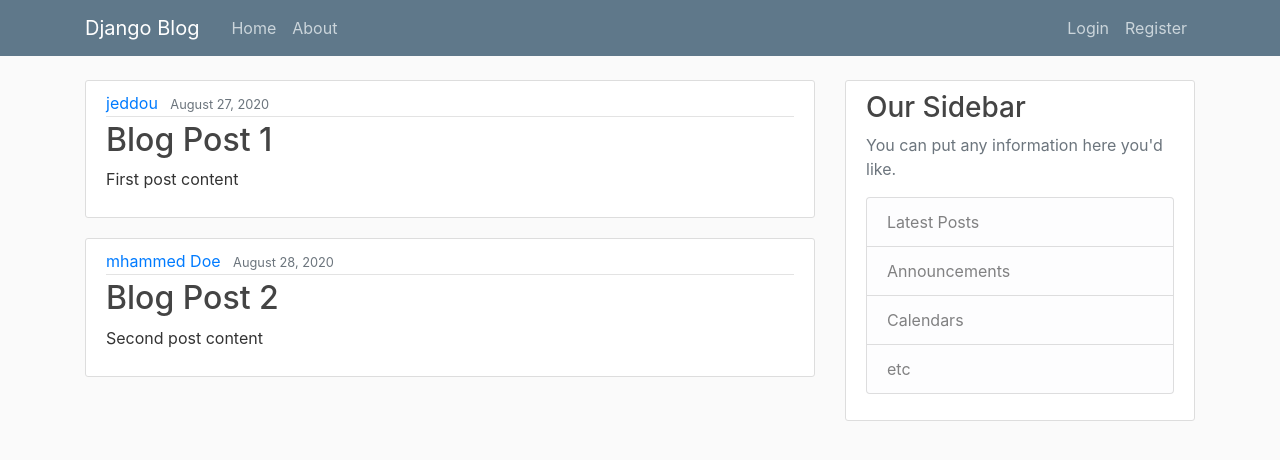
After one commit to mhammed2020/Blogs-and-Personal-Info, a Django app: page / in a window 1280 px wide. The commit adds this page. Shown: the top 460 px of the page. Run offline with Django 3.2, Linux system fonts and the light colour scheme; some libraries are stand-ins or nearby versions.

Commit message:
Analyse and build  MVT pattern

```diff
--- /dev/null
+++ b/blog/static/blog/main.css
@@ -0,0 +1,84 @@
+body {
+    background: #fafafa;
+    color: #333333;
+    margin-top: 5rem;
+  }
+
+  h1, h2, h3, h4, h5, h6 {
+    color: #444444;
+  }
+
+  ul {
+    margin: 0;
+  }
+
+  .bg-steel {
+    background-color: #5f788a;
+  }
+
+  .site-header .navbar-nav .nav-link {
+    color: #cbd5db;
+  }
+
+  .site-header .navbar-nav .nav-link:hover {
+    color: #ffffff;
+  }
+
+  .site-header .navbar-nav .nav-link.active {
+    font-weight: 500;
+  }
+
+  .content-section {
+    background: #ffffff;
+    padding: 10px 20px;
+    border: 1px solid #dddddd;
+    border-radius: 3px;
+    margin-bottom: 20px;
+  }
+
+  .article-title {
+    color: #444444;
+  }
+
+  a.article-title:hover {
+    color: #428bca;
+    text-decoration: none;
+  }
+
+  .article-content {
+    white-space: pre-line;
+  }
+
+  .article-img {
+    height: 65px;
+    width: 65px;
+    margin-right: 16px;
+  }
+
+  .article-metadata {
+    padding-bottom: 1px;
+    margin-bottom: 4px;
+    border-bottom: 1px solid #e3e3e3
+  }
+
+  .article-metadata a:hover {
+    color: #333;
+    text-decoration: none;
+  }
+
+  .article-svg {
+    width: 25px;
+    height: 25px;
+    vertical-align: middle;
+  }
+
+  .account-img {
+    height: 125px;
+    width: 125px;
+    margin-right: 20px;
+    margin-bottom: 16px;
+  }
+
+  .account-heading {
+    font-size: 2.5rem;
+  }
--- a/blog/templates/blog/about.html
+++ b/blog/templates/blog/about.html
@@ -1 +1,4 @@
-<h1> about </h1>
+{% extends "blog/base.html" %}
+{% block content %}
+    <h1>About Page</h1>
+{% endblock content %}
--- /dev/null
+++ b/blog/templates/blog/base.html
@@ -0,0 +1,70 @@
+{% load static %}
+<!DOCTYPE html>
+<html>
+<head>
+
+    <!-- Required meta tags -->
+    <meta charset="utf-8">
+    <meta name="viewport" content="width=device-width, initial-scale=1, shrink-to-fit=no">
+
+    <!-- Bootstrap CSS -->
+    <link rel="stylesheet" href="https://maxcdn.bootstrapcdn.com/bootstrap/4.0.0/css/bootstrap.min.css" integrity="sha384-Gn5384xqQ1aoWXA+058RXPxPg6fy4IWvTNh0E263XmFcJlSAwiGgFAW/dAiS6JXm" crossorigin="anonymous">
+
+    <link rel="stylesheet" type="text/css" href="{% static 'blog/main.css' %}">
+
+    {% if title %}
+        <title>Django Blog - {{ title }}</title>
+    {% else %}
+        <title>Django Blog</title>
+    {% endif %}
+</head>
+<body>
+    <header class="site-header">
+      <nav class="navbar navbar-expand-md navbar-dark bg-steel fixed-top">
+        <div class="container">
+          <a class="navbar-brand mr-4" href="{% url 'blog-home' %}">Django Blog</a>
+          <button class="navbar-toggler" type="button" data-toggle="collapse" data-target="#navbarToggle" aria-controls="navbarToggle" aria-expanded="false" aria-label="Toggle navigation">
+          <span class="navbar-toggler-icon"></span>
+          </button>
+          <div class="collapse navbar-collapse" id="navbarToggle">
+            <div class="navbar-nav mr-auto">
+              <a class="nav-item nav-link" href="{% url 'blog-home' %}">Home</a>
+              <a class="nav-item nav-link" href="{% url 'blog-about' %}">About</a>
+            </div>
+            <!-- Navbar Right Side -->
+            <div class="navbar-nav">
+              <a class="nav-item nav-link" href="#">Login</a>
+              <a class="nav-item nav-link" href="#">Register</a>
+            </div>
+          </div>
+        </div>
+      </nav>
+    </header>
+    <main role="main" class="container">
+      <div class="row">
+        <div class="col-md-8">
+          {% block content %}{% endblock %}
+        </div>
+        <div class="col-md-4">
+          <div class="content-section">
+            <h3>Our Sidebar</h3>
+            <p class='text-muted'>You can put any information here you'd like.
+              <ul class="list-group">
+                <li class="list-group-item list-group-item-light">Latest Posts</li>
+                <li class="list-group-item list-group-item-light">Announcements</li>
+                <li class="list-group-item list-group-item-light">Calendars</li>
+                <li class="list-group-item list-group-item-light">etc</li>
+              </ul>
+            </p>
+          </div>
+        </div>
+      </div>
+    </main>
+
+    <!-- Optional JavaScript -->
+    <!-- jQuery first, then Popper.js, then Bootstrap JS -->
+    <script src="https://code.jquery.com/jquery-3.2.1.slim.min.js" integrity="sha384-KJ3o2DKtIkvYIK3UENzmM7KCkRr/rE9/Qpg6aAZGJwFDMVNA/GpGFF93hXpG5KkN" crossorigin="anonymous"></script>
+    <script src="https://cdnjs.cloudflare.com/ajax/libs/popper.js/1.12.9/umd/popper.min.js" integrity="sha384-ApNbgh9B+Y1QKtv3Rn7W3mgPxhU9K/ScQsAP7hUibX39j7fakFPskvXusvfa0b4Q" crossorigin="anonymous"></script>
+    <script src="https://maxcdn.bootstrapcdn.com/bootstrap/4.0.0/js/bootstrap.min.js" integrity="sha384-JZR6Spejh4U02d8jOt6vLEHfe/JQGiRRSQQxSfFWpi1MquVdAyjUar5+76PVCmYl" crossorigin="anonymous"></script>
+</body>
+</html>
--- a/blog/templates/blog/home.html
+++ b/blog/templates/blog/home.html
@@ -1 +1,15 @@
-<h1> home </h1>
+{% extends "blog/base.html" %}
+{% block content %}
+    {% for post in posts %}
+        <article class="media content-section">
+          <div class="media-body">
+            <div class="article-metadata">
+              <a class="mr-2" href="#">{{ post.author }}</a>
+              <small class="text-muted">{{ post.date_posted }}</small>
+            </div>
+            <h2><a class="article-title" href="#">{{ post.title }}</a></h2>
+            <p class="article-content">{{ post.content }}</p>
+          </div>
+        </article>
+    {% endfor %}
+{% endblock content %}
--- a/blog/views.py
+++ b/blog/views.py
@@ -1,13 +1,27 @@
 from django.shortcuts import render
 
-# Create your views here.
+posts = [
+    {
+        'author': 'jeddou ',
+        'title': 'Blog Post 1',
+        'content': 'First post content',
+        'date_posted': 'August 27, 2020'
+    },
+    {
+        'author': 'mhammed Doe',
+        'title': 'Blog Post 2',
+        'content': 'Second post content',
+        'date_posted': 'August 28, 2020'
+    }
+]
+
 
 def home(request):
+    context = {
+        'posts': posts
+    }
+    return render(request, 'blog/home.html', context)
 
 
-    return render(request,'blog/home.html',{})
-
 def about(request):
-
-
-    return render(request,'blog/about.html',{})
+    return render(request, 'blog/about.html', {'title': 'About'})
--- a/project/urls.py
+++ b/project/urls.py
@@ -18,5 +18,5 @@ from django.urls import path,include
 
 urlpatterns = [
     path('admin/', admin.site.urls),
-    path('blog/', include('blog.urls')),
+    path('', include('blog.urls')),
 ]
```
